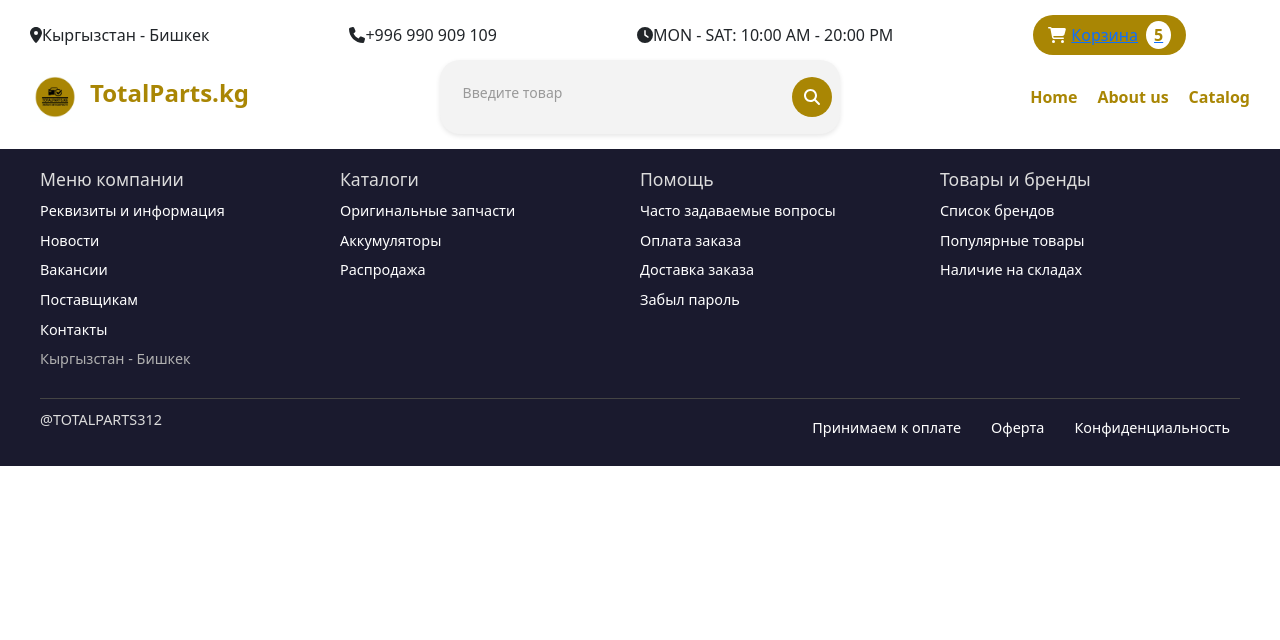
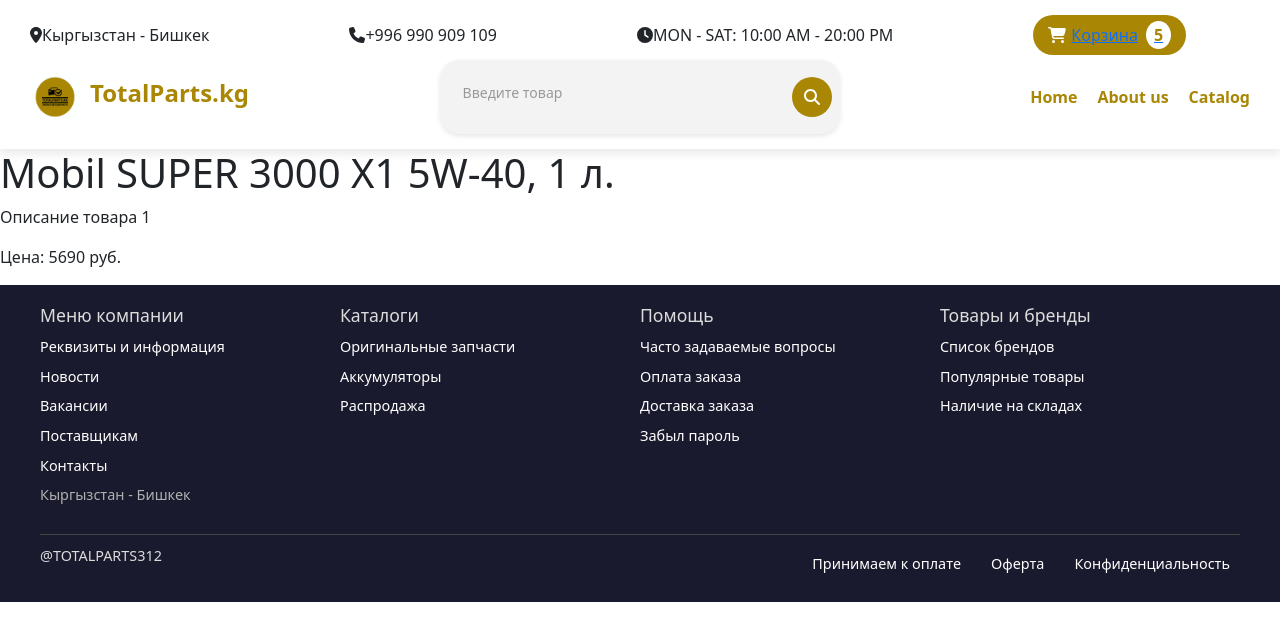
Before and after one commit to ulukbek200/TotalParts, a React (Create React App) app: page /product/1 in a window 1280 px wide. Shown: the top 640 px of the page. Built offline with nearby package versions, Linux system fonts and the light colour scheme; the HTML template or start-up script is replaced by a standard one.

Commit message:
Добавлено обновление в проект

```diff
--- a/public/index.html
+++ b/public/index.html
@@ -24,7 +24,7 @@
       work correctly both with client-side routing and a non-root public URL.
       Learn how to configure a non-root public URL by running `npm run build`.
     -->
-    <title>React App</title>
+    <title>TotalParts</title>
   </head>
   <body>
     <noscript>You need to enable JavaScript to run this app.</noscript>
--- a/src/App.js
+++ b/src/App.js
@@ -13,6 +13,7 @@
 import CheckoutPage from './pages/CheckoutPage';
 import CatalogPage from './pages/CatalogPage';
 import CategoryPage from './pages/CategoryPage'; // Импортируем CategoryPage
+import ProductDetails from './pages/ProductDetails';
 
 const App = () => {
     return (
@@ -30,6 +31,7 @@
                     <Route path="/checkout" element={<CheckoutPage />} />
                     <Route path="/catalog" element={<CatalogPage />} />
                     <Route path="/catalog/:category" element={<CategoryPage />} />
+                    <Route path="/product/:productId" element={<ProductDetails />} />
 
                 </Routes>
             </main>
--- a/src/pages/ProductCard.js
+++ b/src/pages/ProductCard.js
@@ -1,11 +1,17 @@
-// ProductCard.js
 import React from 'react';
+import { useNavigate } from 'react-router-dom'; // Для перехода по маршрутам
 import { FaShoppingCart, FaStar } from 'react-icons/fa';
 import '../styles/ProductCard.css';
 
-const ProductCard = ({ image, title, rating, price }) => {
+const ProductCard = ({ id, image, title, rating, price }) => {
+  const navigate = useNavigate();
+
+  const handleCardClick = () => {
+    navigate(`/product/${id}`); // Переход на страницу товара по ID
+  };
+
   return (
-    <div className="product-card">
+    <div className="product-card" onClick={handleCardClick}>
       <img src={image} alt={title} className="product-image" />
       <div className="product-info">
         <h4>{title}</h4>
@@ -16,7 +22,13 @@
           <span className="rating-number">{rating}.0 (51)</span>
         </div>
         <p className="product-price">{price} сом</p>
-        <button className="add-to-cart">
+        <button
+          className="add-to-cart"
+          onClick={(e) => {
+            e.stopPropagation(); // Останавливаем событие, чтобы не вызывался `handleCardClick`
+            console.log(`Товар с ID ${id} добавлен в корзину`);
+          }}
+        >
           <FaShoppingCart />
         </button>
       </div>
--- /dev/null
+++ b/src/pages/ProductDetails.js
@@ -0,0 +1,31 @@
+// src/pages/ProductDetails.js
+import React from 'react';
+import { useParams } from 'react-router-dom';
+
+const ProductDetails = () => {
+    const { productId } = useParams(); // Получаем ID товара из маршрута
+
+    // Здесь можешь получить данные товара (например, из API или стейта)
+    // Для примера создадим список товаров
+    const products = [
+        { id: '1', title: 'Mobil SUPER 3000 X1 5W-40, 1 л.', description: 'Описание товара 1', price: 5690 },
+        { id: '2', title: 'Шины зимние', description: 'Описание товара 2', price: 5690 },
+        { id: '3', title: 'Тормозные диски', description: 'Описание товара 3', price: 5690 },
+    ];
+
+    const product = products.find((p) => p.id === productId);
+
+    if (!product) {
+        return <h2>Товар не найден</h2>;
+    }
+
+    return (
+        <div>
+            <h1>{product.title}</h1>
+            <p>{product.description}</p>
+            <p>Цена: {product.price} руб.</p>
+        </div>
+    );
+};
+
+export default ProductDetails;
```
